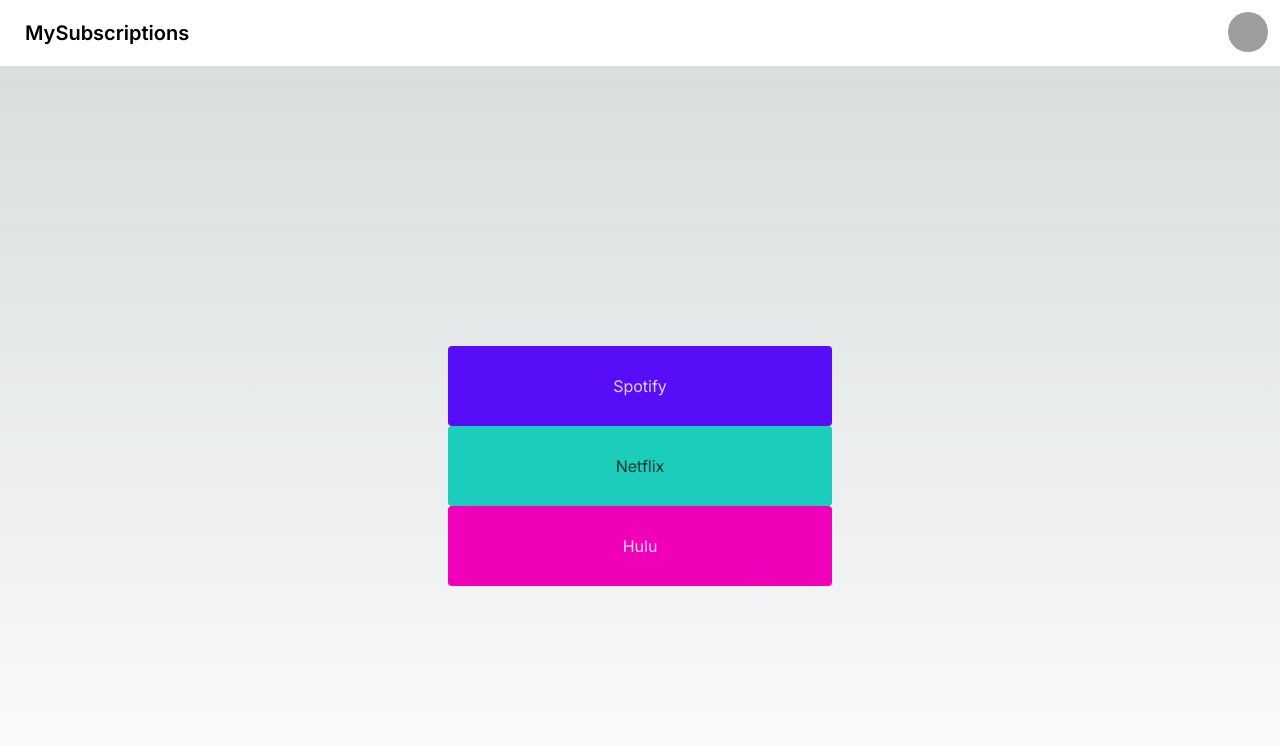
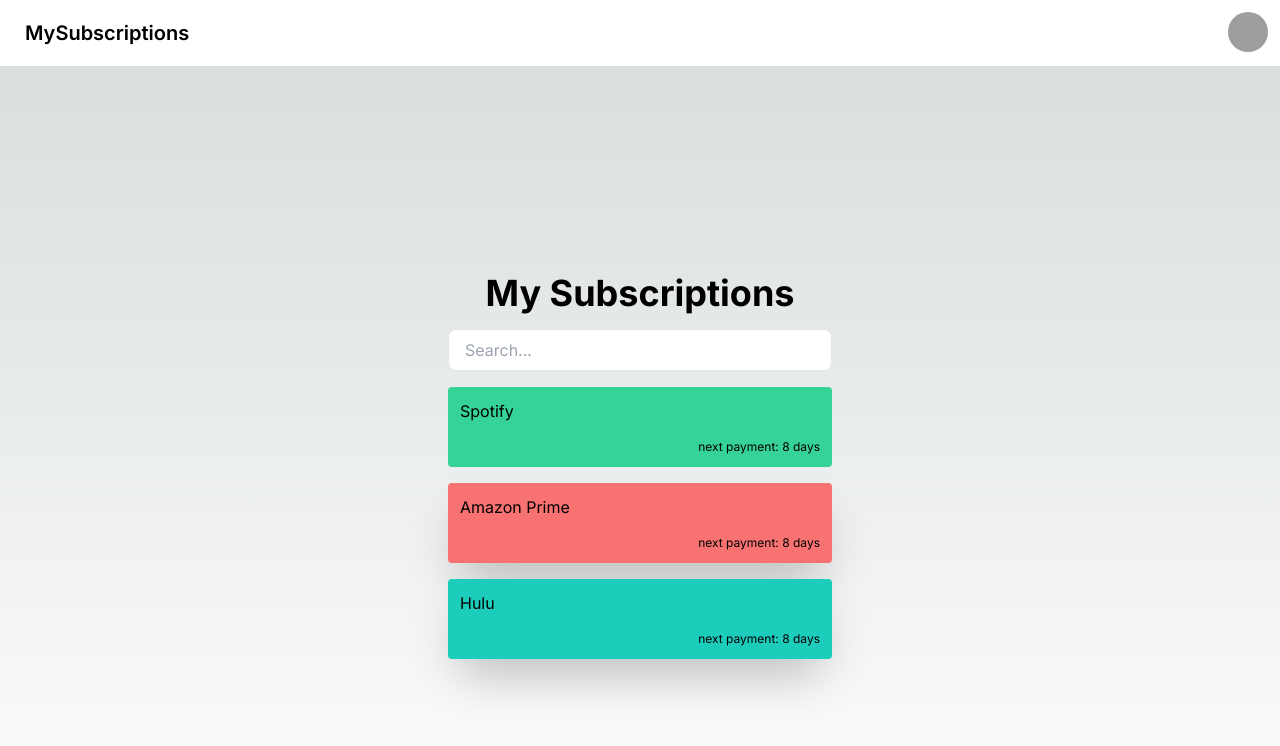
Before and after one commit to AbhinavParbhakar/developED-2023, a Next.js app in the folder front-end/subscription-manager/: page /mysubscriptions in a window 1280 px wide. Shown: the top 746 px of the page. Built offline with nearby package versions, Linux system fonts and the light colour scheme; grey boxes are pictures that could not be loaded.

Commit message:
subscription css edit form

```diff
--- a/front-end/subscription-manager/app/mysubscriptions/page.tsx
+++ b/front-end/subscription-manager/app/mysubscriptions/page.tsx
@@ -1,15 +1,39 @@
+import Link from "next/link"
+
 export default function MySubscriptions() {
     return(
         <div className="flex justify-center items-center h-screen">
-            <div className="flex flex-col">
-                <div className="grid w-96 h-20 rounded bg-primary text-primary-content place-content-center">
-                    Spotify
+            <div className="flex flex-col space-y-4">
+                <h1 className="text-4xl font-bold text-center">My Subscriptions</h1>
+                <div className="relative">
+                    <input
+                        type="text"
+                        placeholder="Search..."
+                        className="w-full py-2 pr-10 pl-4 border rounded-lg focus:outline-none focus:ring focus:ring-blue-300"
+                    />
+                    <button className="absolute top-0 right-0 mt-2 mr-2">
+                    </button>
                 </div>
-                <div className="grid w-96 h-20 rounded bg-accent text-accent-content place-content-center">
-                    Netflix
+                <Link href="/spotify">
+                    <div className="grid w-96 rounded bg-success card grid-cols-2 gap-4 hover:p-6 hover:bg-opacity-75 p-3">
+                        <div className="col-span-2">Spotify</div>
+                        <div className="col-span-2 text-right">
+                            <p className="text-xs">next payment: 8 days</p>
+                        </div>
+                    </div>
+                </Link>
+
+                <div className="grid w-96 rounded bg-error card grid-cols-2 gap-4 p-3 hover:p-6 shadow-2xl">
+                    <div className="col-span-2">Amazon Prime</div>
+                    <div className="col-span-2 text-right">
+                        <p className="text-xs">next payment: 8 days</p>
+                    </div>
                 </div>
-                <div className="grid w-96 h-20 rounded bg-secondary text-secondary-content place-content-center">
-                    Hulu
+                <div className="grid w-96 rounded bg-accent card grid-cols-2 gap-4 p-3 hover:p-6 shadow-2xl">
+                    <div className="col-span-2">Hulu</div>
+                    <div className="col-span-2 text-right">
+                        <p className="text-xs">next payment: 8 days</p>
+                    </div>
                 </div>
             </div>
         </div>
```
